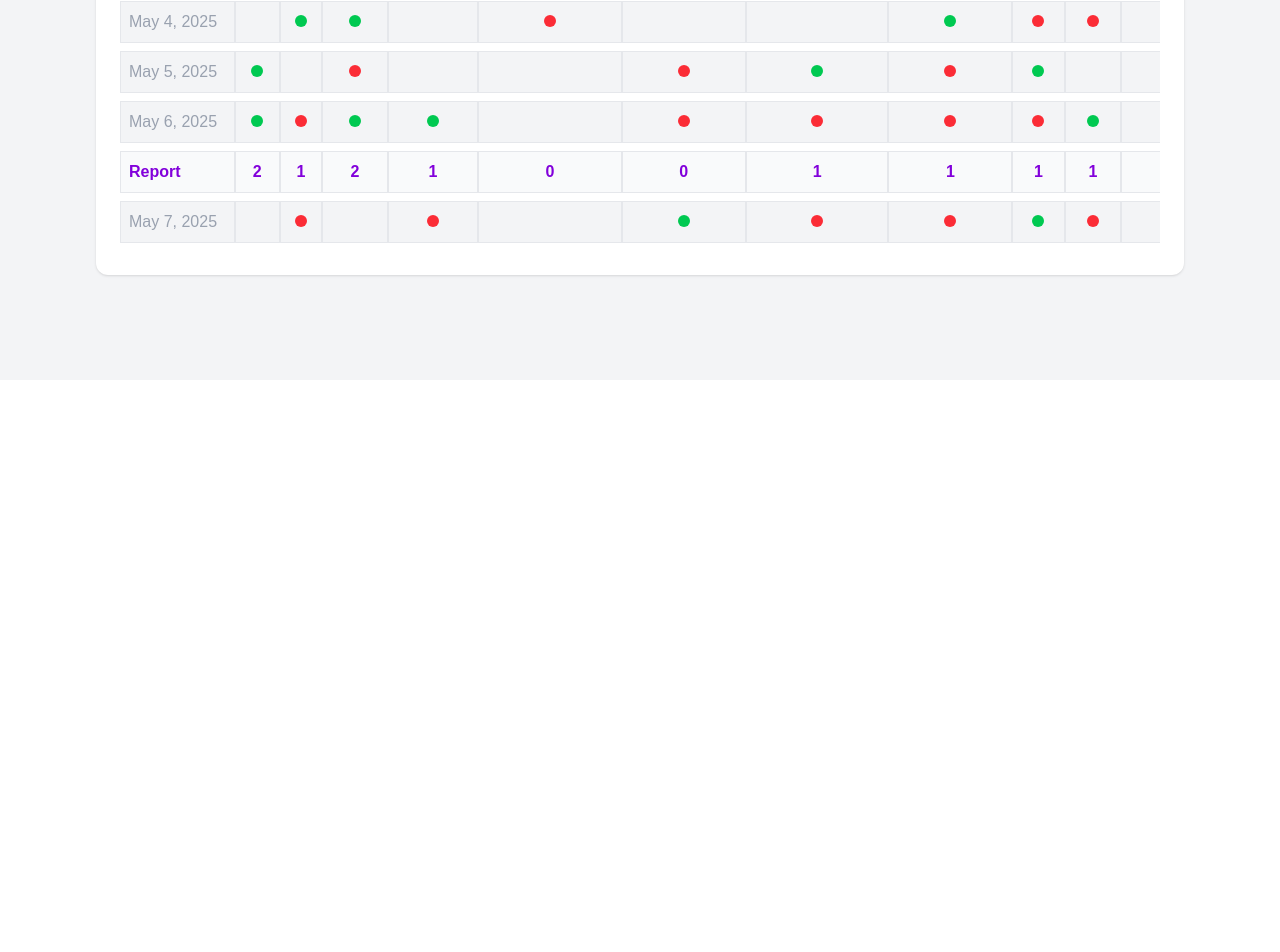
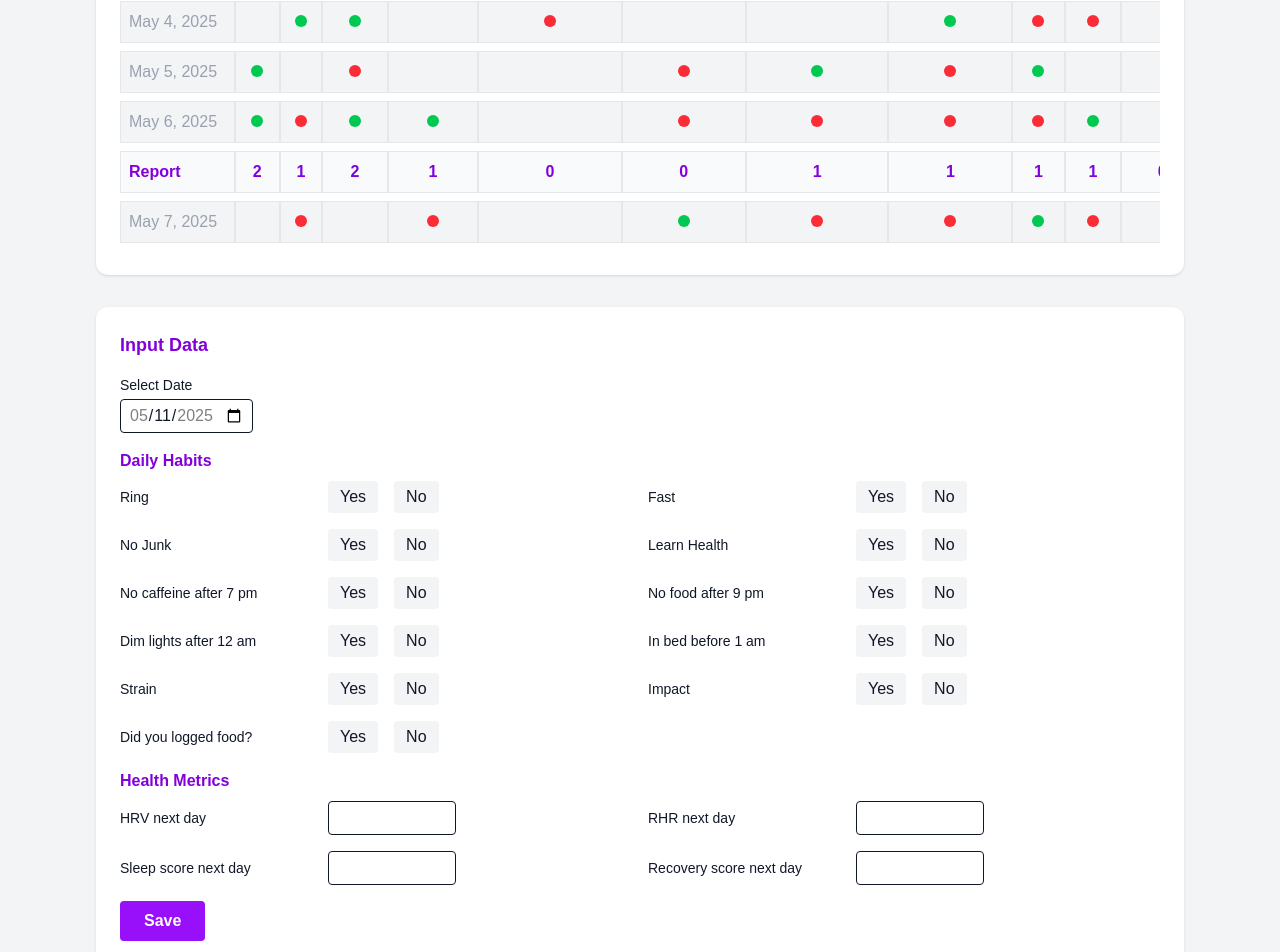
Before and after one commit to arfin97/life-in-dashboard, a Next.js app: page /health2 in a window 1280 px wide. Shown: the part 420-1372 px from the top of the page. Before the commit the page ends 800 px from the top, so only its background shows below. Built offline with nearby package versions, Linux system fonts and the light colour scheme.

Commit message:
feat: add native date picker to Health2 input form for easier date selection

```diff
--- a/src/app/health2/page.tsx
+++ b/src/app/health2/page.tsx
@@ -1,26 +1,92 @@
-import { useMemo } from "react";
+"use client";
+import { useMemo, useState } from "react";
 import NavigationTabs from "../components/NavigationTabs";
 
 const columns = [
   "Date", "Ring", "Fast", "No Junk", "Learn Health", "No caffeine after 7 pm", "No food after 9 pm", "Dim lights after 12 am", "In bed before 1 am", "Strain", "Impact", "HRV next day", "RHR next day", "Sleep score next day", "Recovery score next day", "Did you logged food?"
 ];
 
-// Generate all dates in May 2025
+const habitColumns = [
+  "Ring", "Fast", "No Junk", "Learn Health", "No caffeine after 7 pm", "No food after 9 pm", "Dim lights after 12 am", "In bed before 1 am", "Strain", "Impact", "Did you logged food?"
+];
+const metricColumns = [
+  "HRV next day", "RHR next day", "Sleep score next day", "Recovery score next day"
+];
+
 const year = 2025;
 const month = 4; // May (0-indexed)
 const daysInMay = 31;
 const today = new Date();
-const mayDates = Array.from({ length: daysInMay }, (_, i) => {
+
+function getDefaultData() {
+  return Array.from({ length: daysInMay }, (_, i) => {
     const d = new Date(year, month, i + 1);
+    const isFuture = d > new Date(today.getFullYear(), today.getMonth(), today.getDate());
     return {
       date: d.toLocaleDateString("en-US", { month: "short", day: "numeric", year: "numeric" }),
       raw: d,
-    values: Array.from({ length: columns.length - 1 }, () => Math.random() > 0.7 ? "red" : Math.random() > 0.5 ? "green" : "")
+      values: isFuture
+        ? Array.from({ length: columns.length - 1 }, () => "")
+        : Array.from({ length: columns.length - 1 }, () => Math.random() > 0.7 ? "red" : Math.random() > 0.5 ? "green" : "")
     };
   });
+}
 
 export default function Health2Page() {
   const todayStr = useMemo(() => today.toLocaleDateString("en-US", { month: "short", day: "numeric", year: "numeric" }), []);
+  const [tableData, setTableData] = useState(getDefaultData());
+  const [formDate, setFormDate] = useState(todayStr);
+  const [formHabits, setFormHabits] = useState(habitColumns.reduce((acc, h) => ({ ...acc, [h]: "" }), {}));
+  const [formMetrics, setFormMetrics] = useState(metricColumns.reduce((acc, m) => ({ ...acc, [m]: "" }), {}));
+
+  // Update form when date changes
+  function handleDateChange(e) {
+    const val = e.target.value;
+    setFormDate(val);
+    const row = tableData.find((r) => r.date === val);
+    if (row) {
+      const habits = {};
+      habitColumns.forEach((h, idx) => {
+        habits[h] = row.values[idx] === "green" ? "yes" : row.values[idx] === "red" ? "no" : "";
+      });
+      const metrics = {};
+      metricColumns.forEach((m, idx) => {
+        const colIdx = columns.indexOf(m) - 1;
+        metrics[m] = row.values[colIdx] && !isNaN(Number(row.values[colIdx])) ? row.values[colIdx] : "";
+      });
+      setFormHabits(habits);
+      setFormMetrics(metrics);
+    }
+  }
+
+  function handleHabitChange(h, val) {
+    setFormHabits((prev) => ({ ...prev, [h]: val }));
+  }
+  function handleMetricChange(m, val) {
+    setFormMetrics((prev) => ({ ...prev, [m]: val }));
+  }
+
+  function handleSave() {
+    setTableData((prev) => prev.map((row) => {
+      if (row.date !== formDate) return row;
+      const newValues = [...row.values];
+      habitColumns.forEach((h, idx) => {
+        newValues[idx] = formHabits[h] === "yes" ? "green" : formHabits[h] === "no" ? "red" : "";
+      });
+      metricColumns.forEach((m, idx) => {
+        const colIdx = columns.indexOf(m) - 1;
+        newValues[colIdx] = formMetrics[m] !== "" ? formMetrics[m] : "";
+      });
+      return { ...row, values: newValues };
+    }));
+  }
+
+  // Helper to convert yyyy-mm-dd to table date string
+  function formatDateToTableString(dateStr) {
+    const d = new Date(dateStr);
+    return d.toLocaleDateString("en-US", { month: "short", day: "numeric", year: "numeric" });
+  }
+
   return (
     <div className="min-h-screen bg-gray-100">
       <NavigationTabs />
@@ -39,8 +105,8 @@ export default function Health2Page() {
               <tbody>
                 {(() => {
                   const rows = [];
-                  for (let i = 0; i < mayDates.length; i++) {
-                    const row = mayDates[i];
+                  for (let i = 0; i < tableData.length; i++) {
+                    const row = tableData[i];
                     const isToday = row.date === todayStr;
                     const isPast = row.raw < new Date(today.getFullYear(), today.getMonth(), today.getDate());
                     let rowClass = "";
@@ -61,22 +127,36 @@ export default function Health2Page() {
                         className={`${rowClass} ${textClass} rounded-lg transition hover:bg-purple-50 hover:shadow`}
                       >
                         <td className="px-2 py-2 font-medium whitespace-nowrap border border-gray-200">{row.date}</td>
-                        {row.values.map((val, idx) => (
+                        {row.values.map((val, idx) => {
+                          // Show numbers for metrics
+                          const colName = columns[idx + 1];
+                          if (metricColumns.includes(colName) && val && !isNaN(Number(val))) {
+                            return <td key={idx} className="px-2 py-2 text-center border border-gray-200">{val}</td>;
+                          }
+                          return (
                             <td key={idx} className="px-2 py-2 text-center border border-gray-200">
                               {val === "green" && <span className="inline-block w-3 h-3 rounded-full bg-green-500"></span>}
                               {val === "red" && <span className="inline-block w-3 h-3 rounded-full bg-red-500"></span>}
                               {val === "" && ""}
                             </td>
-                        ))}
+                          );
+                        })}
                       </tr>
                     );
                     // After every 3 days, add a report row
                     if ((i + 1) % 3 === 0) {
-                      const last3 = mayDates.slice(i - 2, i + 1);
+                      const last3 = tableData.slice(i - 2, i + 1);
                       const report = last3.length === 3
-                        ? last3[0].values.map((_, colIdx) =>
-                            last3.reduce((sum, day) => sum + (day.values[colIdx] === "green" ? 1 : 0), 0)
-                          )
+                        ? last3[0].values.map((_, colIdx) => {
+                            const colName = columns[colIdx + 1];
+                            if (metricColumns.includes(colName)) {
+                              // For metrics, show average (rounded to 1 decimal)
+                              const nums = last3.map(day => Number(day.values[colIdx])).filter(n => !isNaN(n));
+                              return nums.length ? (nums.reduce((a, b) => a + b, 0) / nums.length).toFixed(1) : "";
+                            }
+                            // For habits, sum green
+                            return last3.reduce((sum, day) => sum + (day.values[colIdx] === "green" ? 1 : 0), 0);
+                          })
                         : Array(columns.length - 1).fill(0);
                       rows.push(
                         <tr key={`report-${i}`} className="bg-gray-50 font-bold text-purple-700">
@@ -94,6 +174,69 @@ export default function Health2Page() {
             </table>
           </div>
         </div>
+        {/* Data Input Section */}
+        <div className="bg-white rounded-xl shadow p-6 mt-8">
+          <h2 className="text-lg font-bold text-purple-700 mb-4">Input Data</h2>
+          <div className="flex flex-col md:flex-row gap-4 mb-4">
+            <div>
+              <label className="block text-sm font-medium mb-1 text-gray-900">Select Date</label>
+              <input
+                type="date"
+                className="border rounded px-2 py-1 text-gray-900"
+                min={`2025-05-01`}
+                max={`2025-05-31`}
+                value={(() => {
+                  // Convert formDate (e.g. May 11, 2025) to yyyy-mm-dd
+                  const d = new Date(formDate);
+                  return d.toISOString().slice(0, 10);
+                })()}
+                onChange={e => {
+                  const tableDate = formatDateToTableString(e.target.value);
+                  setFormDate(tableDate);
+                  handleDateChange({ target: { value: tableDate } });
+                }}
+              />
+            </div>
+          </div>
+          <div className="mb-4">
+            <div className="font-semibold text-purple-700 mb-2">Daily Habits</div>
+            <div className="grid grid-cols-1 md:grid-cols-2 gap-4">
+              {habitColumns.map((h) => (
+                <div key={h} className="flex items-center gap-4">
+                  <span className="w-48 text-sm text-gray-900">{h}</span>
+                  <button
+                    className={`px-3 py-1 rounded ${formHabits[h] === "yes" ? "bg-purple-500 text-white" : "bg-gray-100 text-gray-900"}`}
+                    onClick={() => handleHabitChange(h, "yes")}
+                  >Yes</button>
+                  <button
+                    className={`px-3 py-1 rounded ${formHabits[h] === "no" ? "bg-purple-500 text-white" : "bg-gray-100 text-gray-900"}`}
+                    onClick={() => handleHabitChange(h, "no")}
+                  >No</button>
+                </div>
+              ))}
+            </div>
+          </div>
+          <div className="mb-4">
+            <div className="font-semibold text-purple-700 mb-2">Health Metrics</div>
+            <div className="grid grid-cols-1 md:grid-cols-2 gap-4">
+              {metricColumns.map((m) => (
+                <div key={m} className="flex items-center gap-4">
+                  <span className="w-48 text-sm text-gray-900">{m}</span>
+                  <input
+                    type="number"
+                    className="border rounded px-2 py-1 w-32 text-gray-900"
+                    value={formMetrics[m]}
+                    onChange={e => handleMetricChange(m, e.target.value)}
+                  />
+                </div>
+              ))}
+            </div>
+          </div>
+          <button
+            className="bg-purple-600 text-white px-6 py-2 rounded font-semibold hover:bg-purple-700 transition"
+            onClick={handleSave}
+          >Save</button>
+        </div>
       </div>
     </div>
   );
```
Lines whose indentation alone changed are shown as unchanged.
